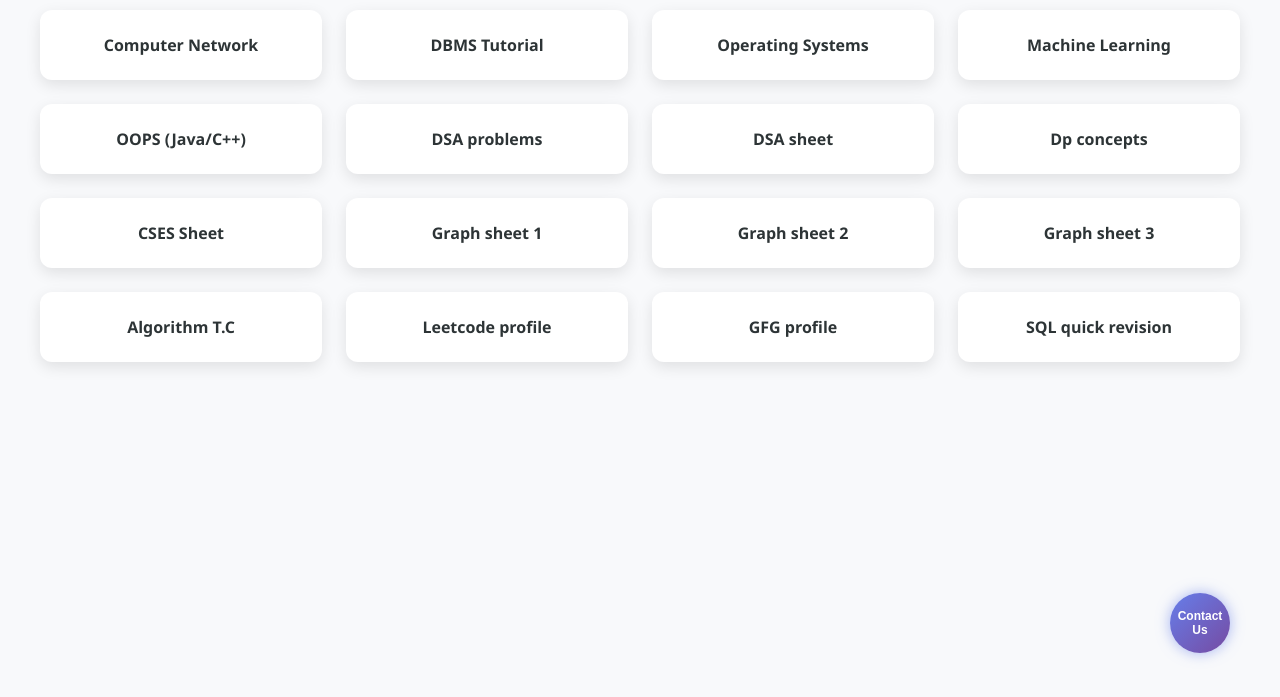
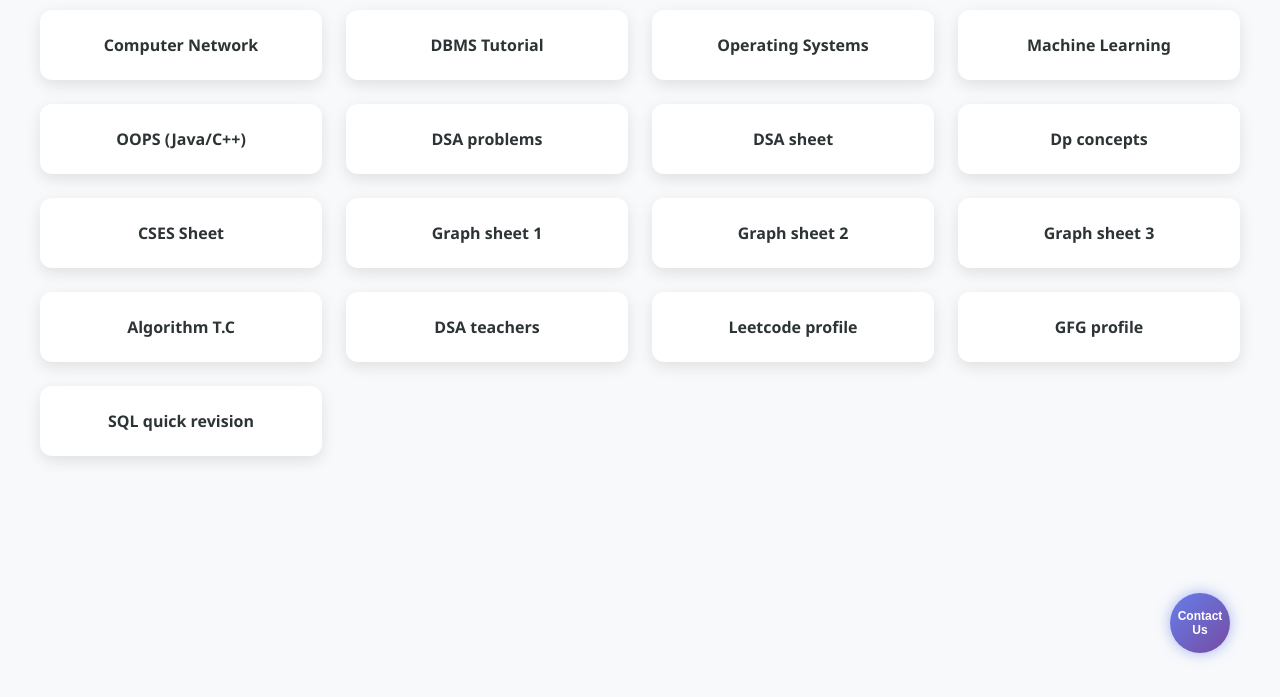
Before and after one commit to Madhan7671/short-Notes-, a plain HTML site: page index.html in a window 1280 px wide. Shown: the part 97-794 px from the top of the page. Drawn offline with Linux system fonts and the light colour scheme.

Commit message:
Update index.html

```diff
--- a/index.html
+++ b/index.html
@@ -199,6 +199,7 @@
       <a href="https://atcoder.jp/contests/abc304/tasks" class="card">Graph sheet 2</a>
       <a href="https://atcoder.jp/contests/abc357/tasks" class="card">Graph sheet 3</a>
       <a href="timecomplexity.html" class="card">Algorithm T.C</a>
+      <a href="https://drive.google.com/file/d/1BbC-MZwvNbCIaEMS2feKIM2jliuojKom/view?usp=sharing" class="card">DSA teachers</a>
       <a href="https://leetcode.com/progress/" class="card">Leetcode profile</a>
       <a href="https://www.geeksforgeeks.org/user/" class="card">GFG profile</a>
        <a href="https://drive.google.com/drive/folders/1H3SQSokXRY43EG9h9qlMlqoFmbQ5QBK-?usp=sharing" class="card">SQL quick revision</a>
```
